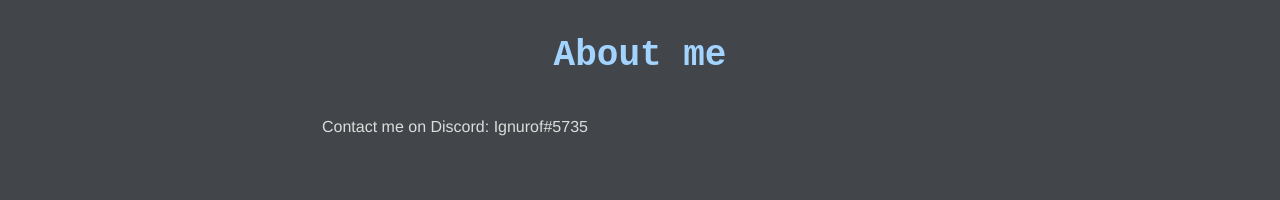
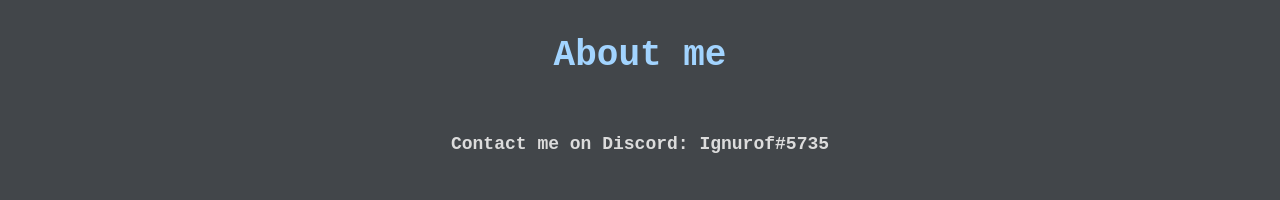
Before and after one commit to ignurof/portfolio-frontend, a plain HTML site: page about.html in a window 1280 px wide. Shown: the part 77-277 px from the top of the page. Drawn offline with Linux system fonts and the light colour scheme; no server answers.

Commit message:
made the new contact info better with new tag and styling

```diff
--- a/about.html
+++ b/about.html
@@ -24,9 +24,9 @@
             <p id="about-content">
 
             </p>
-            <p id="new-contact">
+            <h4>
                 Contact me on Discord: Ignurof#5735
-            </p>
+            </h4>
         </article>
         <footer>
             <a href="https://twitter.com/ignurof" target="_blank"><img src="img/twitter.svg" /></a>
--- a/css/rework.scss
+++ b/css/rework.scss
@@ -19,6 +19,16 @@ h2 {
     font-weight: bold;
     text-align: center;
     color: #a2d4ff;
+    margin-top: 1em;
+    margin-bottom: 1em;
+}
+
+h4{
+    width: 100%;
+    font-family: 'Roboto Mono', monospace;
+    font-size: 18px;
+    font-weight: bold;
+    text-align: center;
     margin-top: 1em;
     margin-bottom: 1em;
 }
```
Also changed, not shown: css/style.css, css/style.min.css, 1 other file.
